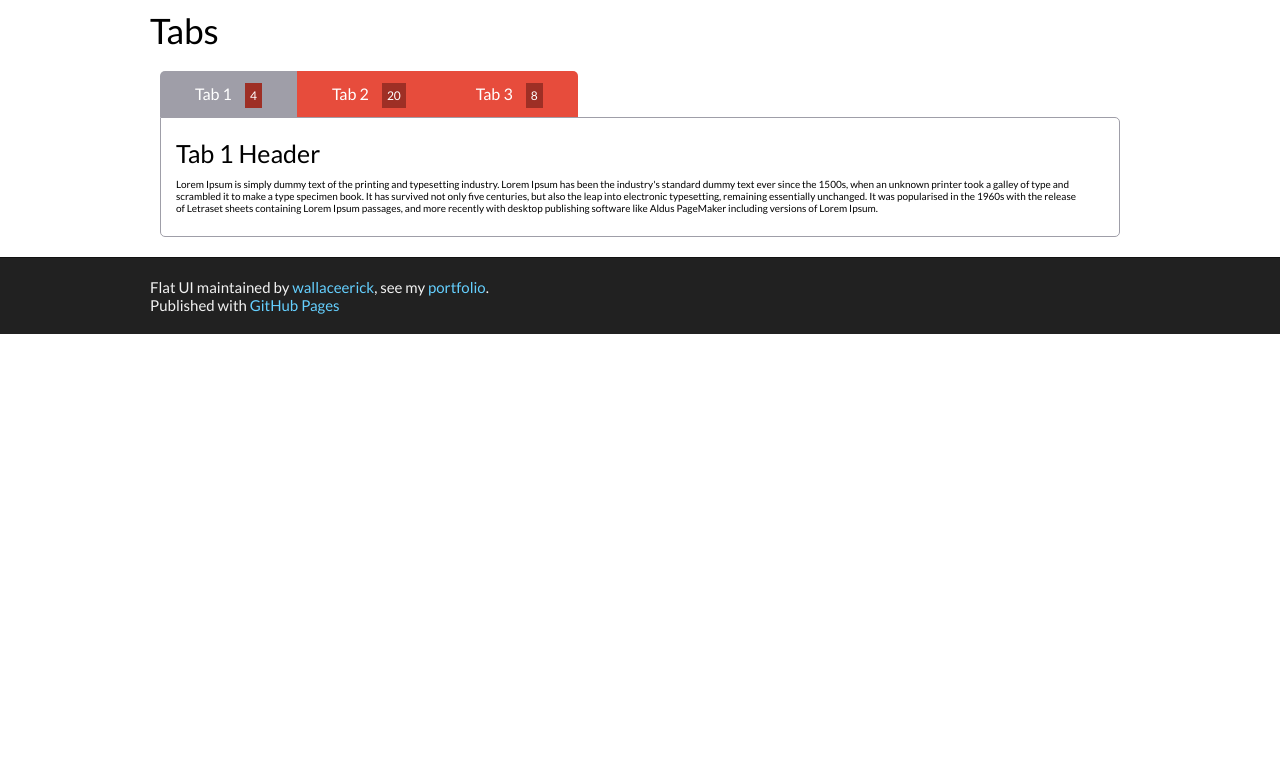
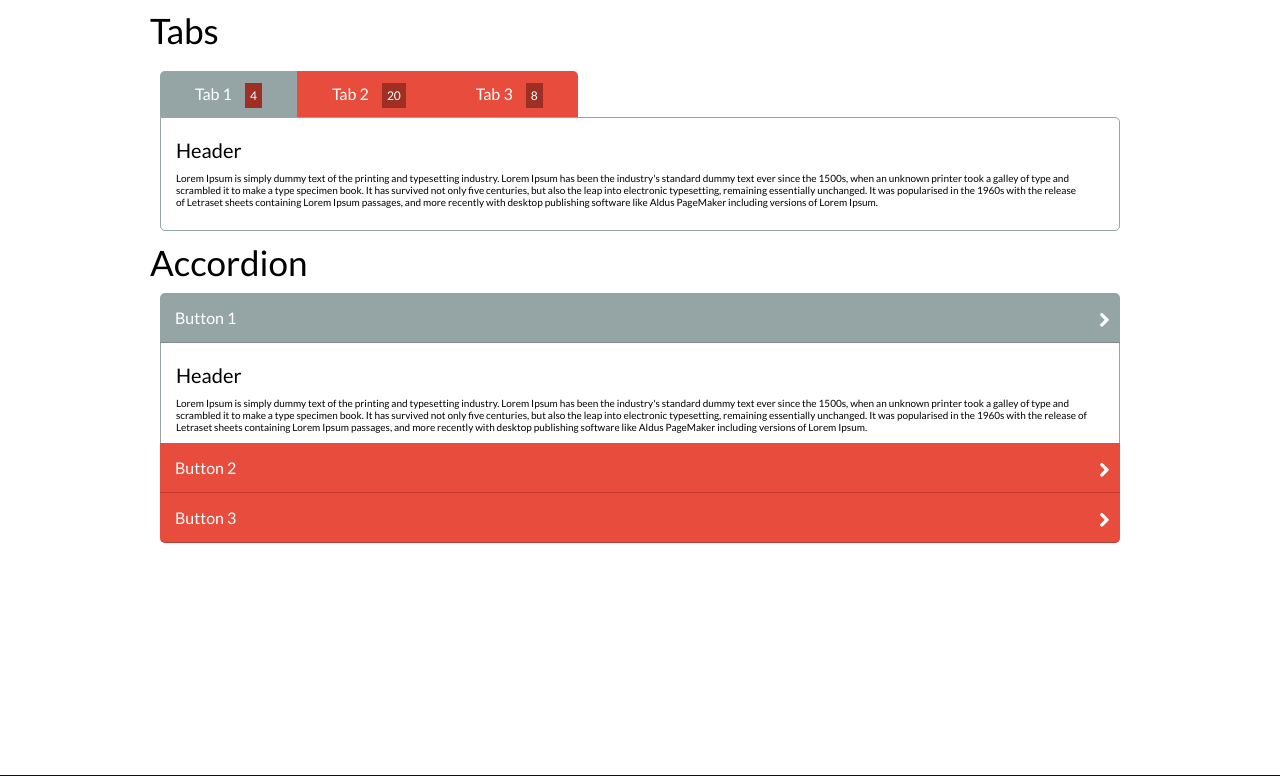
Before and after one commit to wallaceerick/flat-ui, a plain HTML site: page index.html in a window 1280 px wide. Shown: the part 2625-3401 px from the top of the page. Before the commit the page ends 2959 px from the top, so only its background shows below. Drawn offline with Linux system fonts and the light colour scheme.

Commit message:
Accordion #2 Finished

```diff
--- a/assets/css/style.scss
+++ b/assets/css/style.scss
@@ -668,7 +668,7 @@ textarea {
 				display: block;
 				@include border-radius(0);
 				&.current {
-					background: #9f9ea8;
+					background: $gray;
 				}
 				span {
 					font-size: 12px;
@@ -693,23 +693,71 @@ textarea {
 	height: auto;
 	margin: 0 10px;
 	padding: 10px 15px;
-	border: 1px solid #9f9ea8;
+	border: 1px solid $gray;
 	@include border-radius(0 5px 5px 5px);
 	div  {
 		clear: both;
 		padding: 0 20px 0 0;
-		&.hide {
-			position: relative;
-			top: 0;
-			left: 0;
-			display: none;
-		}
 	}
 }
 
 /**********************************************/
 /* Accordion
 /**********************************************/
+.accordion {
+	margin: 0 10px;
+	h3 {
+		display: block;
+		position: relative;
+		margin: 0;
+		padding: 15px 0;
+		font-size: 16px;
+		color: #fff;
+		text-indent: 15px;
+		background: $red;
+		border-bottom: 1px solid $red-h;
+		cursor: pointer;
+		@include transition(all 0.25s ease-in);
+		&:first-child, &.first {
+			@include border-radius(5px 5px 0 0);
+		}
+		&:last-child, &.last {
+			@include border-radius(0 0 5px 5px);
+			&.current {
+				@include border-radius(0);
+			}
+		}
+		&:hover, &.hover {
+			background: $red-h;
+		}
+		&.current {
+			background: $gray;
+			border-color: $gray-h;
+		}
+		i {
+			position: absolute;
+			top: 17px;
+			right: 20px;
+		}
+	}
+	.accordion-content {
+		clear: both;
+		height: auto;
+		padding: 10px 15px;
+		border: 1px solid $gray;
+		border-top: 0;
+		border-bottom: 0;
+		&:last-child, &.last {
+			@include border-radius(0 0 5px 5px);
+			border: 1px solid $gray;
+		}
+		p {
+		}
+	}
+}
+
+
+
 
 
 
@@ -720,6 +768,12 @@ textarea {
 /**********************************************/
 /* Global
 /**********************************************/
+.hide {
+	position: relative;
+	top: 0;
+	left: 0;
+	display: none;
+}
 .clear, br {
 	clear: both;
 }
--- a/assets/css/stylesheet.css
+++ b/assets/css/stylesheet.css
@@ -154,6 +154,8 @@ by Jason Costello, @jsncostello
   background: url(../images/sprite_download.png) no-repeat top right;
 }
 #main_content_wrap {
+  height: auto;
+  padding: 0 0 200px 0;
   border-top: 1px solid #111;
   border-bottom: 1px solid #111;
 }
--- a/assets/js/config.js
+++ b/assets/js/config.js
@@ -5,11 +5,14 @@ $(document).ready(function(){
 		//If you need, change the color!
 		checkboxClass: 'check orange',
 		radioClass: 'radio orange',
-		labelHover: true,
+		labelHover: true
 	});
 
 	//Tabs
 	$.tabs();
+
+	//Accordion
+	$.accordion();
 
 	//Not Required
 	$('.checkboxes ul li').click(function(){
--- /dev/null
+++ b/assets/js/jquery.accordion.js
@@ -0,0 +1,24 @@
+$.accordion = function(){
+
+    var accordion = '.accordion h3';
+    var content = '.accordion-content';
+
+    $(accordion).click(function(){
+    	$(accordion).removeClass('current');
+    	$(content).slideUp('normal');
+
+    	if($(this).next().is(':hidden') == true){
+    		$(this).addClass('current');
+    		$(this).next().slideDown('normal');
+		}
+	});
+
+	$(accordion).mouseover(function() {
+		$(this).addClass('hover');
+	}).mouseout(function() {
+		$(this).removeClass('hover');
+	});
+
+	//$(content).hide();
+
+};
--- a/index.html
+++ b/index.html
@@ -343,18 +343,18 @@
 						<div class="tabs-content">
 
 							<div id="tab-1">
-								<h3>Tab 1 Header</h3>
+								<h4>Header</h4>
 								<p>Lorem Ipsum is simply dummy text of the printing and typesetting industry. Lorem Ipsum has been the industry's standard dummy text ever since the 1500s, when an unknown printer took a galley of type and scrambled it to make a type specimen book. It has survived not only five centuries, but also the leap into electronic typesetting, remaining essentially unchanged. It was popularised in the 1960s with the release of Letraset sheets containing Lorem Ipsum passages, and more recently with desktop publishing software like Aldus PageMaker including versions of Lorem Ipsum.</p>
 								<br />
 							</div> <!-- /tab-1 -->
 
 							<div id="tab-2" class="hide">
-								<h3>Tab 2 Header</h3>
+								<h4>Header</h4>
 								<p>Lorem Ipsum is simply dummy text of the printing and typesetting industry. Lorem Ipsum has been the industry's standard dummy text ever since the 1500s, when an unknown printer took a galley of type and scrambled it to make a type specimen book. It has survived not only five centuries, but also the leap into electronic typesetting, remaining essentially unchanged. It was popularised in the 1960s with the release of Letraset sheets containing Lorem Ipsum passages, and more recently with desktop publishing software like Aldus PageMaker including versions of Lorem Ipsum.</p>
 							</div> <!-- /tab-2 -->
 
 							<div id="tab-3" class="hide">
-								<h3>Tab 3 Header</h3>
+								<h4>Header</h4>
 								<p>Lorem Ipsum is simply dummy text of the printing and typesetting industry. Lorem Ipsum has been the industry's standard dummy text ever since the 1500s, when an unknown printer took a galley of type and scrambled it to make a type specimen book. It has survived not only five centuries, but also the leap into electronic typesetting, remaining essentially unchanged. It was popularised in the 1960s with the release of Letraset sheets containing Lorem Ipsum passages, and more recently with desktop publishing software like Aldus PageMaker including versions of Lorem Ipsum.</p>
 							</div> <!-- /tab-3 -->
 
@@ -362,21 +362,44 @@
 
 					</div> <!-- /tabs -->
 
+
+					<h1>Accordion</h1>
+					<div class="accordion">
+
+						<h3 class="current first">Button 1 <i class="icon-right-open"></i></h3>
+						<div class="accordion-content">
+							<h4>Header</h4>
+							<p>Lorem Ipsum is simply dummy text of the printing and typesetting industry. Lorem Ipsum has been the industry's standard dummy text ever since the 1500s, when an unknown printer took a galley of type and scrambled it to make a type specimen book. It has survived not only five centuries, but also the leap into electronic typesetting, remaining essentially unchanged. It was popularised in the 1960s with the release of Letraset sheets containing Lorem Ipsum passages, and more recently with desktop publishing software like Aldus PageMaker including versions of Lorem Ipsum.</p>
+						</div> <!-- /accordion-content -->
+
+						<h3>Button 2 <i class="icon-right-open"></i></h3>
+						<div class="accordion-content hide">
+							<h4>Header</h4>
+							<p>Lorem Ipsum is simply dummy text of the printing and typesetting industry. Lorem Ipsum has been the industry's standard dummy text ever since the 1500s, when an unknown printer took a galley of type and scrambled it to make a type specimen book. It has survived not only five centuries, but also the leap into electronic typesetting, remaining essentially unchanged. It was popularised in the 1960s with the release of Letraset sheets containing Lorem Ipsum passages, and more recently with desktop publishing software like Aldus PageMaker including versions of Lorem Ipsum.</p>
+						</div> <!-- /accordion-content -->
+
+						<h3 class="last">Button 3 <i class="icon-right-open"></i></h3>
+						<div class="accordion-content hide">
+							<h4>Header</h4>
+							<p>Lorem Ipsum is simply dummy text of the printing and typesetting industry. Lorem Ipsum has been the industry's standard dummy text ever since the 1500s, when an unknown printer took a galley of type and scrambled it to make a type specimen book. It has survived not only five centuries, but also the leap into electronic typesetting, remaining essentially unchanged. It was popularised in the 1960s with the release of Letraset sheets containing Lorem Ipsum passages, and more recently with desktop publishing software like Aldus PageMaker including versions of Lorem Ipsum.</p>
+						</div> <!-- /accordion-content -->
+
+					</div> <!-- /accordion -->
+
+
+
+
+				<br />
 			</section>
 		</div> <!-- /main_content_wrap -->
 
-	    <!-- FOOTER  -->
-		<div id="footer_wrap" class="outer">
-			<div class="inner">
-				<p class="copyright">Flat UI maintained by <a href="https://github.com/wallaceerick">wallaceerick</a>, see my <a href="http://www.wallaceerick.com.br/">portfolio</a>.</p>
-				<p>Published with <a href="http://pages.github.com">GitHub Pages</a></p>
-			</div>
-	    </div> <!-- /footer_wrap -->
+
 
 	    <!-- REQUIRED FILES -->
 		<script src="assets/js/jquery-1.8.3.min.js"></script>
 		<script src="assets/js/jquery.icheck.min.js"></script>
 		<script src="assets/js/jquery.tabs.js"></script>
+		<script src="assets/js/jquery.accordion.js"></script>
 		<script src="assets/js/config.js"></script>
 
 	    <!-- LIVE RELOAD -->
```
Also changed, not shown: assets/css/style.css.
